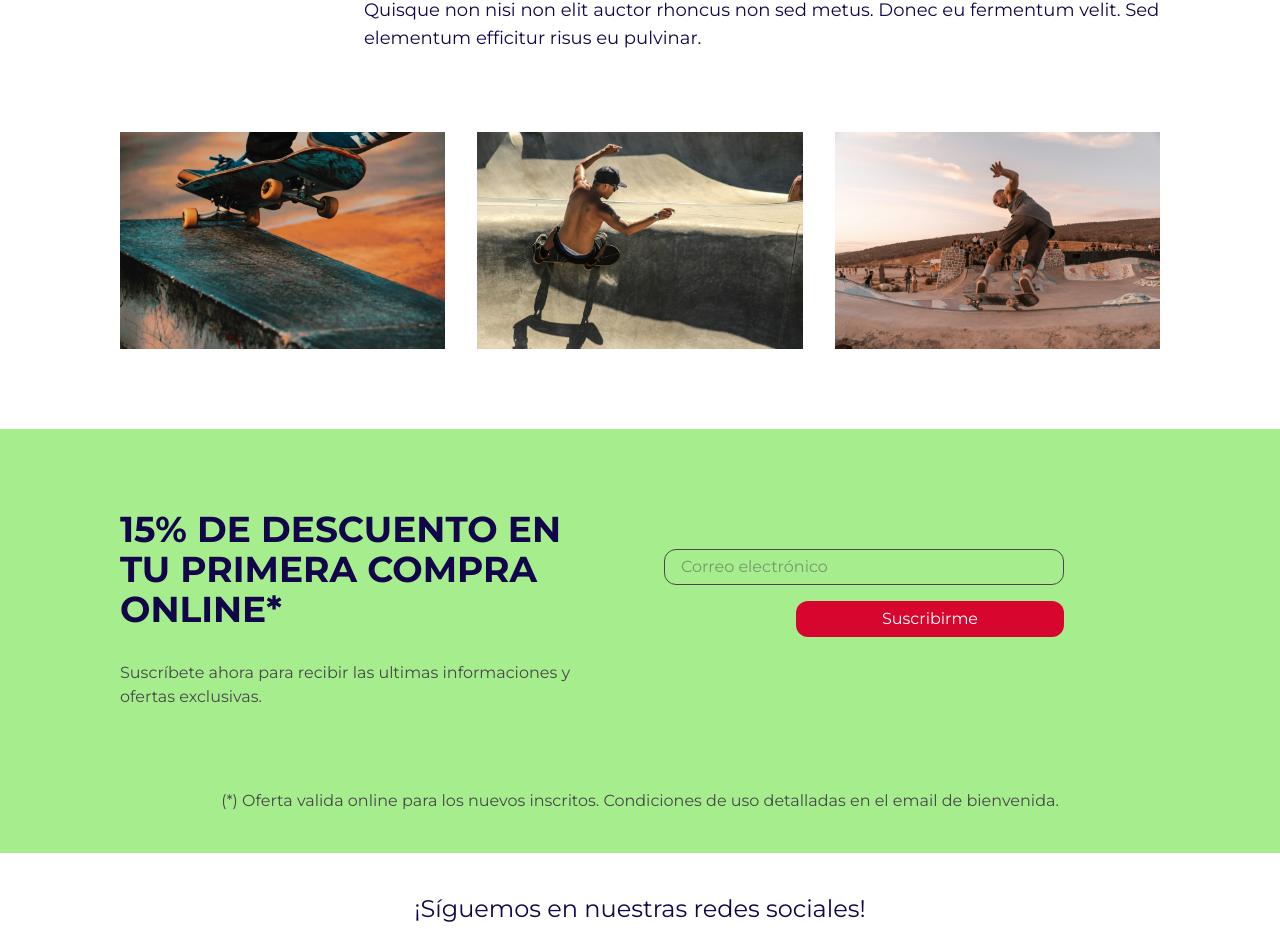
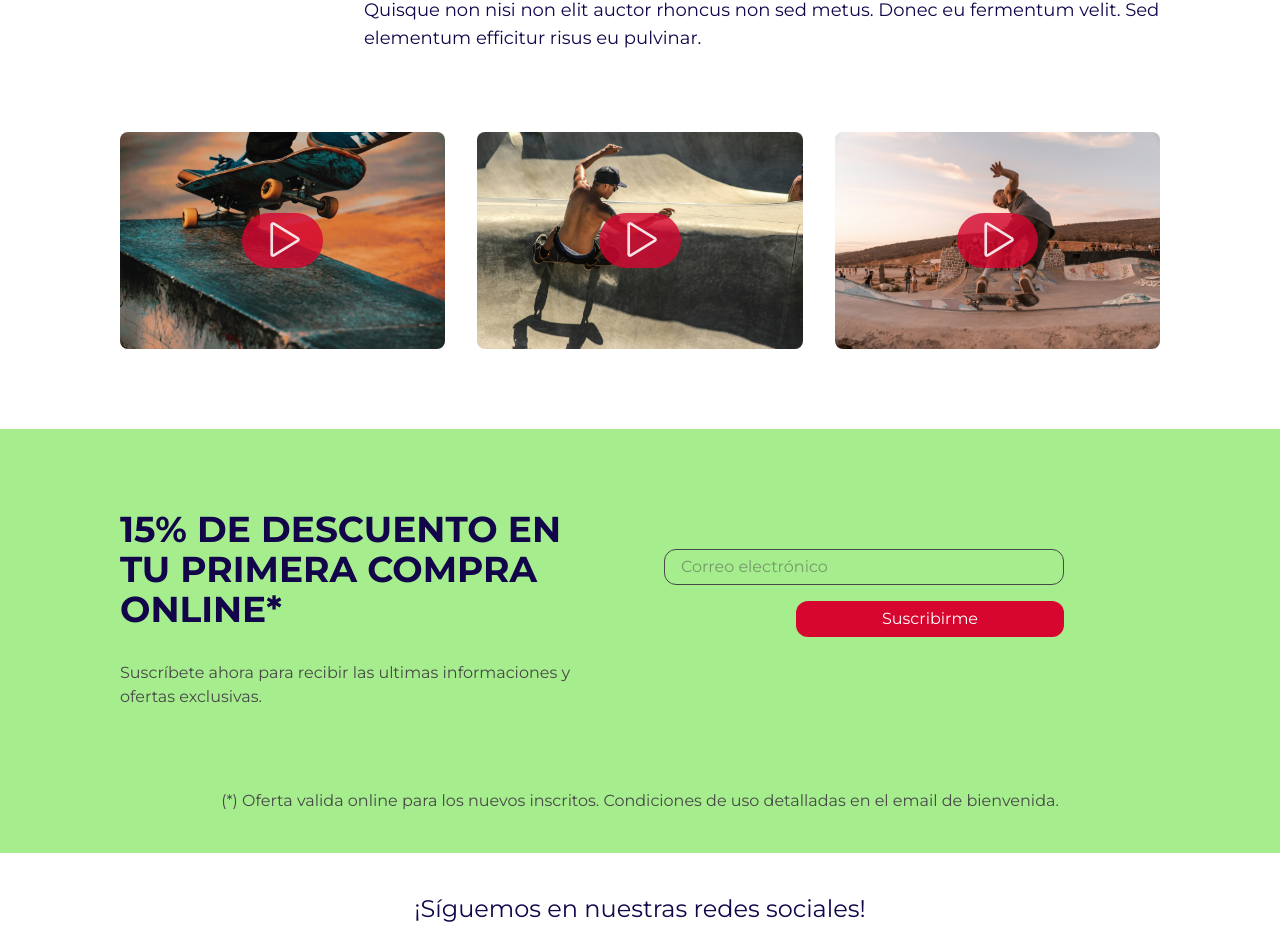
Before and after one commit to Azfe/landingpage_aether_skateshop, a Vue app: page / in a window 1280 px wide. Shown: the part 4178-5107 px from the top of the page. Built offline with nearby package versions, Linux system fonts and the light colour scheme; a web font is replaced by a local one.

Commit message:
Modify VideoSection: Add button and add styles to it

```diff
--- a/src/components/VideosSection.vue
+++ b/src/components/VideosSection.vue
@@ -14,19 +14,70 @@
         <!-- Videos -->
         <div class="flex flex-col lg:flex-row mx-30 py-20 gap-12">
             <div class="flex flex-col lg:flex-row gap-8">
-                <div class="flex flex-col gap-4">
-                    <a href=""><img src="../assets/images/videos_section/video_1.jpg" alt="Video 1" class="lg:w-378"></a>
-                </div>
-                <div class="flex flex-col gap-4">
-                    <a href=""><img src="../assets/images/videos_section/video_2.jpg" alt="Video 2" class="lg:w-378"></a>
-                </div>
-                <div class="flex flex-col gap-4">
-                    <a href=""><img src="../assets/images/videos_section/video_3.jpg" alt="Video 3" class="lg:w-378"></a>
-                </div>
+                <!-- Video 1 -->
+                <a href="#" class="relative">
+                    <img src="../assets/images/videos_section/video_1.jpg" alt="Video 1" class="w-full h-auto rounded-lg">
+                    <div class="absolute inset-0 flex items-end justify-end p-4">
+                        <!-- Botón de Play -->
+                    <button class="
+                        button-play absolute inset-0 m-auto flex items-center justify-center w-1/4 h-1/4 max-w-full max-h-full
+                        bg-secondary bg-opacity-50 rounded-full hover:bg-opacity-70 transition-all cursor-pointer"
+                    >
+                        <svg
+                            viewBox="0 0 22 27" fill="currentColor" xmlns="http://www.w3.org/2000/svg"
+                            class="w-2/3 h-2/3 ml-1"
+                        >
+                            <path d="M21.05 11.4291L3.04 0.411562C2.73636 0.225628 2.38858 0.124123 2.0326 0.11753C1.67661 0.110938 1.32532 0.199497 1.015 0.374061C0.707637 0.545914 0.451595 0.796535 0.273205 1.10015C0.0948143 1.40377 0.000513572 1.74942 0 2.10156V24.1341C0.00231596 24.6623 0.214292 25.168 0.58933 25.54C0.964367 25.912 1.47177 26.1198 2 26.1178C2.36869 26.1177 2.73023 26.016 3.045 25.8241L21.05 14.8066C21.3394 14.6302 21.5786 14.3823 21.7446 14.0868C21.9105 13.7912 21.9977 13.458 21.9977 13.1191C21.9977 12.7801 21.9105 12.4469 21.7446 12.1514C21.5786 11.8558 21.3394 11.608 21.05 11.4316V11.4291ZM2 24.1103V2.11781L19.9788 13.1178L2 24.1103Z"/>
+                        </svg>
+                    </button>
+                    </div>
+                </a>
+                <!-- Video 2 -->
+                <a href="#" class="relative">
+                    <!-- Imagen -->
+                    <img src="../assets/images/videos_section/video_2.jpg" alt="Video 2" class="w-full h-auto rounded-lg">
+
+                    <!-- Botón de Play -->
+                    <button class="
+                        button-play absolute inset-0 m-auto flex items-center justify-center w-1/4 h-1/4 max-w-full max-h-full
+                        bg-secondary bg-opacity-50 rounded-full hover:bg-opacity-70 transition-all cursor-pointer"
+                    >
+                        <svg
+                            viewBox="0 0 22 27" fill="currentColor" xmlns="http://www.w3.org/2000/svg"
+                            class="w-2/3 h-2/3 ml-1"
+                        >
+                            <path d="M21.05 11.4291L3.04 0.411562C2.73636 0.225628 2.38858 0.124123 2.0326 0.11753C1.67661 0.110938 1.32532 0.199497 1.015 0.374061C0.707637 0.545914 0.451595 0.796535 0.273205 1.10015C0.0948143 1.40377 0.000513572 1.74942 0 2.10156V24.1341C0.00231596 24.6623 0.214292 25.168 0.58933 25.54C0.964367 25.912 1.47177 26.1198 2 26.1178C2.36869 26.1177 2.73023 26.016 3.045 25.8241L21.05 14.8066C21.3394 14.6302 21.5786 14.3823 21.7446 14.0868C21.9105 13.7912 21.9977 13.458 21.9977 13.1191C21.9977 12.7801 21.9105 12.4469 21.7446 12.1514C21.5786 11.8558 21.3394 11.608 21.05 11.4316V11.4291ZM2 24.1103V2.11781L19.9788 13.1178L2 24.1103Z"/>
+                        </svg>
+                    </button>
+                </a>
+                <!-- Video 3 -->
+                <a href="#" class="relative">
+                    <img src="../assets/images/videos_section/video_3.jpg" alt="Video 3" class="w-full h-auto rounded-lg">
+                    <!-- Botón de Play -->
+                    <button class="
+                        button-play absolute inset-0 m-auto flex items-center justify-center w-1/4 h-1/4 max-w-full max-h-full
+                        bg-secondary bg-opacity-50 rounded-full hover:bg-opacity-70 transition-all cursor-pointer"
+                    >
+                        <svg
+                            viewBox="0 0 22 27" fill="currentColor" xmlns="http://www.w3.org/2000/svg"
+                            class="w-2/3 h-2/3 ml-1"
+                        >
+                            <path d="M21.05 11.4291L3.04 0.411562C2.73636 0.225628 2.38858 0.124123 2.0326 0.11753C1.67661 0.110938 1.32532 0.199497 1.015 0.374061C0.707637 0.545914 0.451595 0.796535 0.273205 1.10015C0.0948143 1.40377 0.000513572 1.74942 0 2.10156V24.1341C0.00231596 24.6623 0.214292 25.168 0.58933 25.54C0.964367 25.912 1.47177 26.1198 2 26.1178C2.36869 26.1177 2.73023 26.016 3.045 25.8241L21.05 14.8066C21.3394 14.6302 21.5786 14.3823 21.7446 14.0868C21.9105 13.7912 21.9977 13.458 21.9977 13.1191C21.9977 12.7801 21.9105 12.4469 21.7446 12.1514C21.5786 11.8558 21.3394 11.608 21.05 11.4316V11.4291ZM2 24.1103V2.11781L19.9788 13.1178L2 24.1103Z"/>
+                        </svg>
+                    </button>
+                </a>
+
             </div>
         </div>
+    </section>
+</template>
 
-
-    </section>
-
-</template>
+<style scoped>
+    .button-play{
+        background-color: rgba(215, 6, 48, 0.801);
+        transition: color 0.3s;
+    }
+    .button-play:hover{
+        background-color: rgba(166, 237, 142, 0.85);
+    }
+</style>
--- a/src/style.css
+++ b/src/style.css
@@ -20,6 +20,7 @@
   --color-avocado-500: oklch(0.84 0.18 117.33);
   --ease-fluid: cubic-bezier(0.3, 0, 0, 1);
   --ease-snappy: cubic-bezier(0.2, 0, 0, 1);
+  --width-w30: '30%';
 }
 
 :root {
```
Also changed, not shown: src/assets/images/icons/button_play.svg (added), src/assets/images/icons/play.svg (added).
